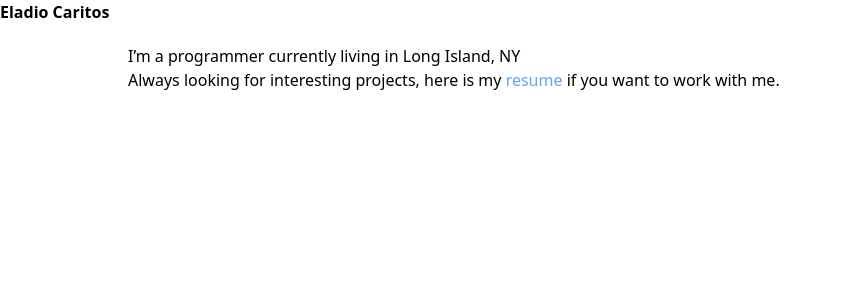
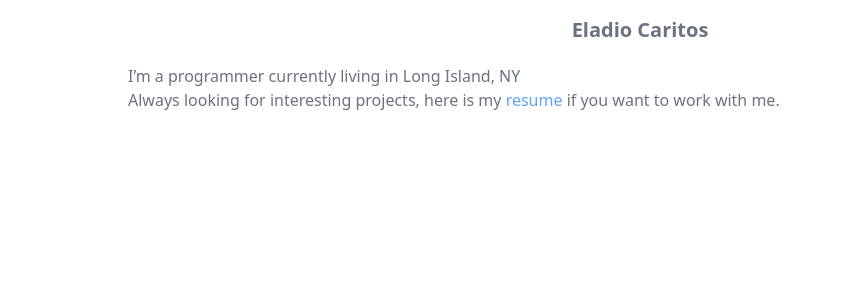
Before and after one commit to caritos/caritos.github.io, a Jekyll site: the page built from index.md, in a window 1280 px wide. Shown: the top 300 px of the page, without its empty margins (0-841 px from the left). Built offline with Jekyll 4.4.1, drawn with Linux system fonts in a browser that asks for light colours.

Commit message:
need to push assets/dist-style.css as well.

```diff
--- a/assets/dist-style.css
+++ b/assets/dist-style.css
@@ -573,6 +573,10 @@ video {
   align-items: center;
 }
 
+.justify-center {
+  justify-content: center;
+}
+
 .bg-slate-100 {
   --tw-bg-opacity: 1;
   background-color: rgb(241 245 249 / var(--tw-bg-opacity));
@@ -582,9 +586,23 @@ video {
   padding: 0.25rem;
 }
 
+.p-4 {
+  padding: 1rem;
+}
+
 .text-3xl {
   font-size: 1.875rem;
   line-height: 2.25rem;
+}
+
+.text-2xl {
+  font-size: 1.5rem;
+  line-height: 2rem;
+}
+
+.text-xl {
+  font-size: 1.25rem;
+  line-height: 1.75rem;
 }
 
 .font-bold {
@@ -601,6 +619,11 @@ video {
   color: rgb(96 165 250 / var(--tw-text-opacity));
 }
 
+.text-gray-500 {
+  --tw-text-opacity: 1;
+  color: rgb(107 114 128 / var(--tw-text-opacity));
+}
+
 .hover\:text-blue-600:hover {
   --tw-text-opacity: 1;
   color: rgb(37 99 235 / var(--tw-text-opacity));
```
